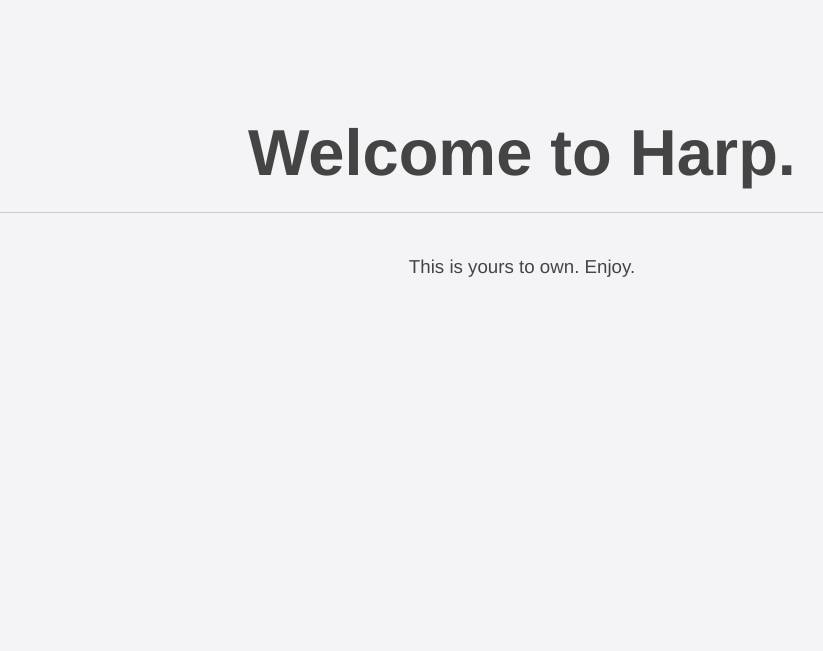
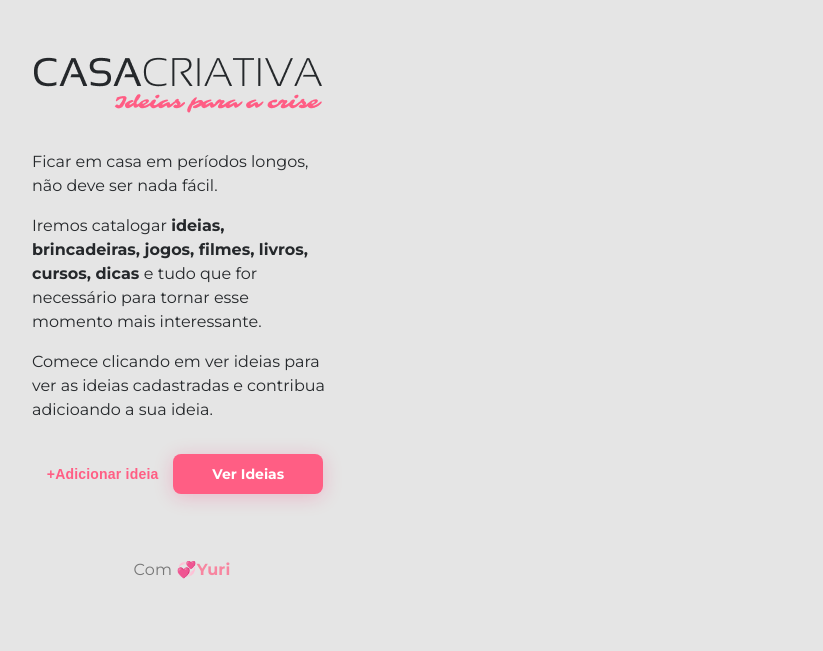
Before and after one commit to yuriats/casa-criativa, a website: page index.html in a window 1280 px wide. Shown: the whole page, without its empty margins (118-941 px from the left). Drawn offline with nearby package versions, Linux system fonts and the light colour scheme; files that its build step writes are made by us from their sources.

Commit message:
index page

```diff
--- a/index.html
+++ b/index.html
@@ -1 +1,51 @@
-<!DOCTYPE html><html><head><link rel="stylesheet" href="/main.css"></head><body><h1>Welcome to Harp.</h1><h3>This is yours to own. Enjoy.</h3></body></html>
+{% extends "layout.html" %}
+
+{% block content %}
+
+<section id="intro">
+
+    <header>
+        <a href="/">
+            <img src="logo.png" alt="Imagem da Logomarca">
+        </a>
+    </header>
+
+    <main>
+        <p>
+            Ficar em casa em períodos longos, não deve ser nada fácil.
+        </p>
+
+        <p>
+            Iremos catalogar <strong>ideias, brincadeiras, jogos, filmes,
+                livros, cursos, dicas </strong> e tudo que for necessário para
+            tornar esse momento mais interessante.
+        </p>
+
+        <p>
+            Comece clicando em ver ideias para ver as ideias
+            cadastradas e contribua adicioando a sua ideia.
+        </p>
+    </main>
+
+    <section id="buttons">
+        <button onclick="onOff()">+Adicionar ideia</button>
+        <a href="/ideias" class="button">Ver Ideias</a>
+    </section>
+
+    <footer>
+        <p id="footer">Com 💞<a href="http://youtube.com/c/pa!ciencias" target="_blank">Yuri</a></p>
+        <!-- Simbolos: https://pt.piliapp.com/facebook-symbols/ -->
+    </footer>
+</section>
+
+<section id="last-ideias">
+    <!--estrutura de repetição  -->
+    {% include "all_ideas.html"%}
+
+
+
+    <!-- Você usa o # class e não o . id quando se vai repetir -->
+
+
+</section>
+{% endblock%}
```
